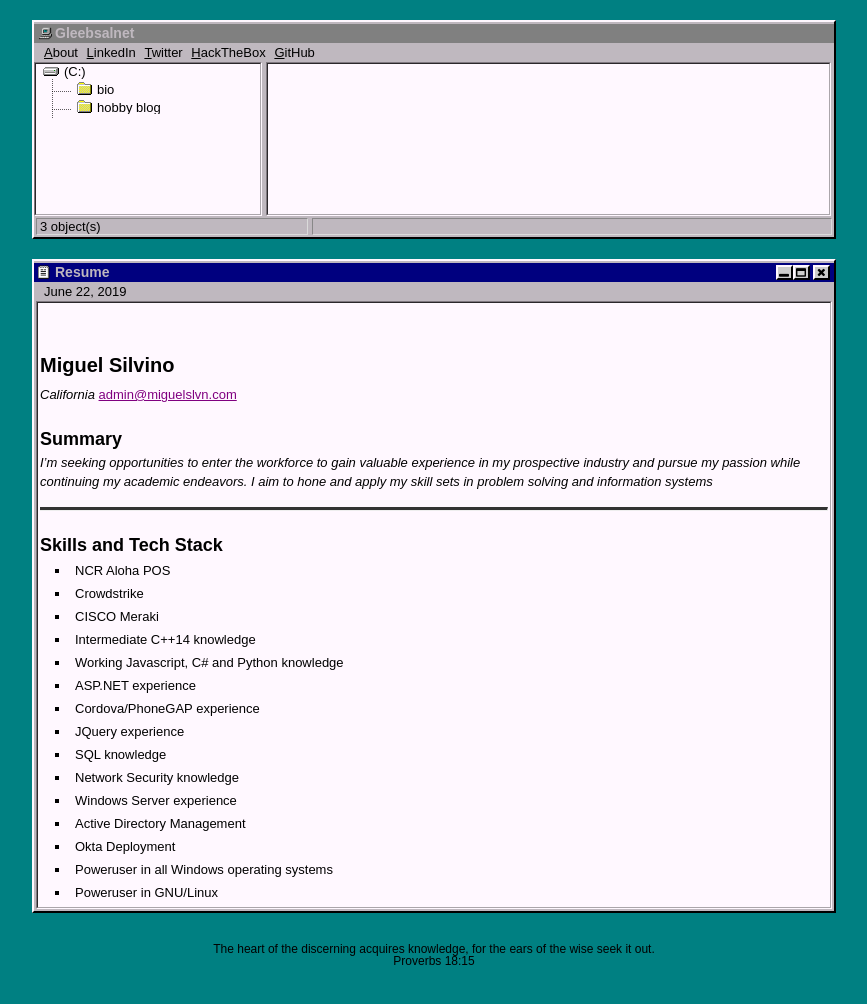
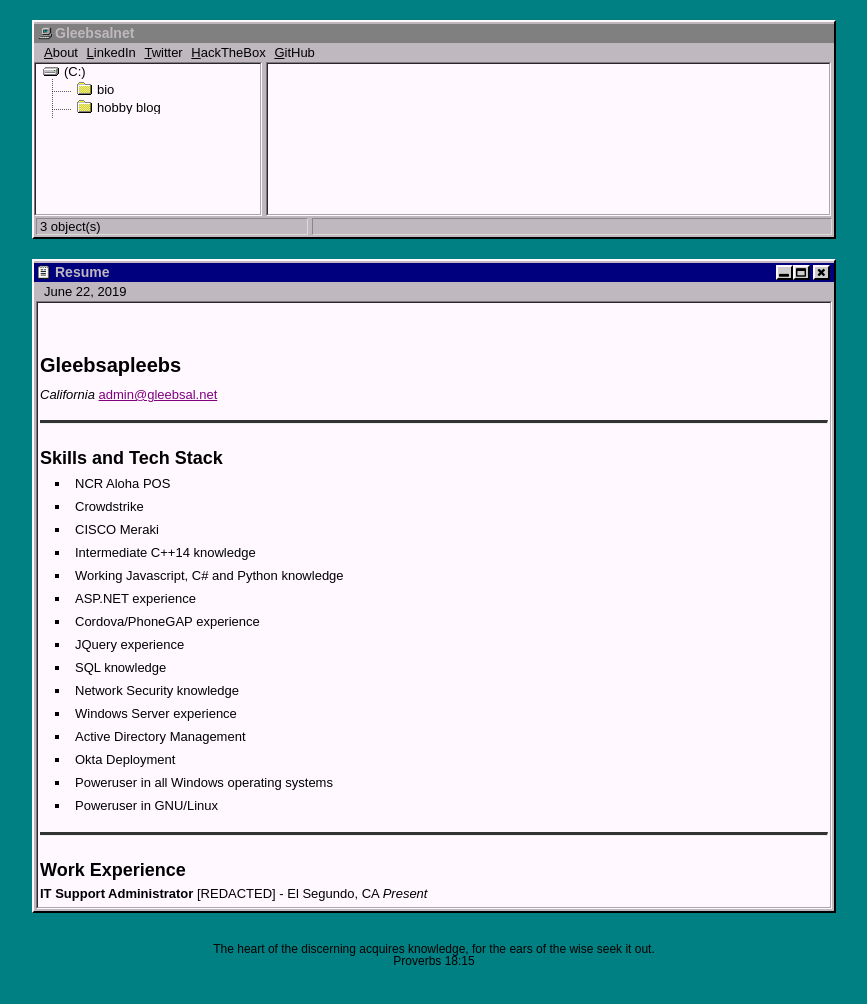
Before and after one commit to Globalnet626/globalnet626.github.io, a Jekyll site: the page built from _posts/2019-06-22-Resume.md, in a window 1280 px wide. Shown: the top 1004 px of the page, without its empty margins (206-1073 px from the left). Built offline with Jekyll 4.4.1, drawn with Linux system fonts in a browser that asks for light colours.

Commit message:
Update 2019-06-22-Resume.md

```diff
--- a/_posts/2019-06-22-Resume.md
+++ b/_posts/2019-06-22-Resume.md
@@ -5,12 +5,9 @@
 folder: bio
 ---
 
-# Miguel Silvino
+# Gleebsapleebs
 *California*
-[admin@miguelslvn.com](mailto:admin@gleebsal.net)
-
-## Summary
-*I'm seeking opportunities to enter the workforce to gain valuable experience in my prospective industry and pursue my passion while continuing my academic endeavors.  I aim to hone and apply my skill sets in problem solving and information systems*
+[admin@gleebsal.net](mailto:admin@gleebsal.net)
 
 ------
 
@@ -34,8 +31,8 @@
 ----------
 ## Work Experience
 **IT Support Administrator**
-Mendocino Farms - El Segundo, CA
-*August 2021 to Present*
+[REDACTED] - El Segundo, CA
+*Present*
 
 * Managed a complex 60+ multi-site Windows environment with POS system.
 * Reviewed and applied firewall rules with Cisco Meraki
@@ -44,8 +41,8 @@
 * Negotiated a vendor swap from Dell to Lenovo, providing more value for the organization while keeping costs down
 
 **Systems Administrator**
-On-Line Billing - Torrance, CA
-*March 2019 to August 2021*
+A Medical Billing Company - Torrance, CA
+*2021*
 
 * Managed a single office Windows environment with a consumer-facing SaaS application on AWS.
 * HIPPA and security compliance officer.
@@ -62,17 +59,17 @@
 the students and the business
 * Implemented several bug fixes and general quality of life improvements to internal tools
 
-**Part-Time Framer**
+**Sales Associate and Custom Framer**
 Michaels Arts and Crafts - Torrance, CA
-*July 2018 to September 2018*
+*2018*
 
 * Customize and design framing solutions based on customer needs
 * Produce and assemble frames from mounting artwork to packaging for transport
 * General sales floor responsibilities, including restocking, cleaning up and cashier work.
 
 **Sales Associate and Custom Framer**
-## Aaron Brothers Arts and Framing - Torrance, CA
-*October 2017 to July 2018*
+Aaron Brothers Arts and Framing - Torrance, CA
+2018*
 
 * Customize framing solutions
 * Produce and assemble frames from mounting artwork to packaging for transport
@@ -105,19 +102,19 @@
 
 Southern California Regional Occupational Center - Torrance, CA
 
-*September 2012 to July 2014*
+*2012-2014*
 
 **C# Fundementals**
 
 Microsoft Virtual Academy
 
-*November 2016*
+2016*
 
 **SIGGRAPH Pioneer Mentorship Program**
 
 Anahiem Convention Center - SIGGRAPH Conference
 
-*July 2013*
+2013*
 
 -----
 
```
Also changed, not shown: other parts of _posts/2019-06-22-Resume.md (+2 -2 lines).
